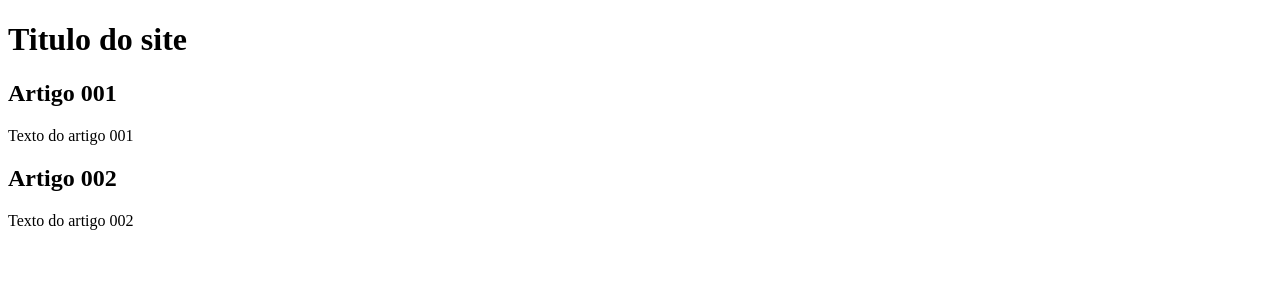
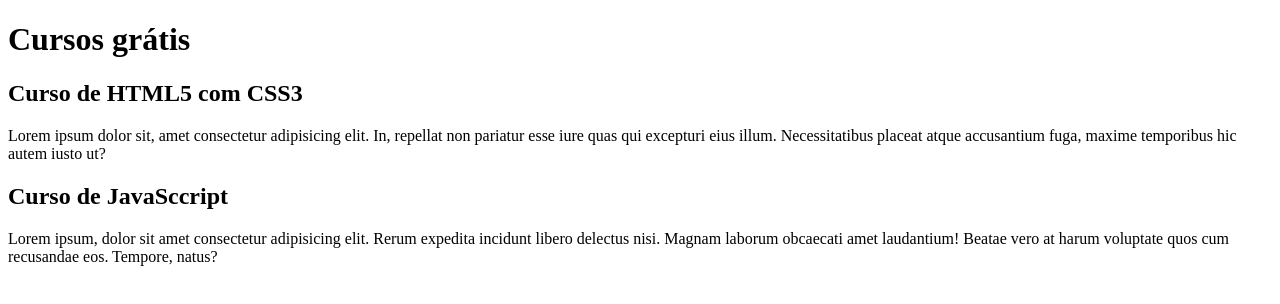
Before and after one commit to Alexsanderprado/projeto-site, a plain HTML site: page index.html in a window 1280 px wide. Drawn offline with Linux system fonts and the light colour scheme.

Commit message:
Update index.html
Inicie a criação do conteúdo. data:10-12-2021

```diff
--- a/index.html
+++ b/index.html
@@ -8,15 +8,15 @@
 <body>
     <main>
         <header>
-            <h1>Titulo do site</h1>
+            <h1>Cursos grátis</h1>
         </header>
         <article>
-            <h2>Artigo 001</h2>
-            <p>Texto do artigo 001</p>
+            <h2>Curso de HTML5 com CSS3</h2>
+            <p>Lorem ipsum dolor sit, amet consectetur adipisicing elit. In, repellat non pariatur esse iure quas qui excepturi eius illum. Necessitatibus placeat atque accusantium fuga, maxime temporibus hic autem iusto ut?</p>
         </article>
         <article>
-            <h2>Artigo 002</h2>
-            <p>Texto do artigo 002</p>
+            <h2>Curso de JavaSccript</h2>
+            <p>Lorem ipsum, dolor sit amet consectetur adipisicing elit. Rerum expedita incidunt libero delectus nisi. Magnam laborum obcaecati amet laudantium! Beatae vero at harum voluptate quos cum recusandae eos. Tempore, natus?</p>
         </article>
     </main>
 
```
